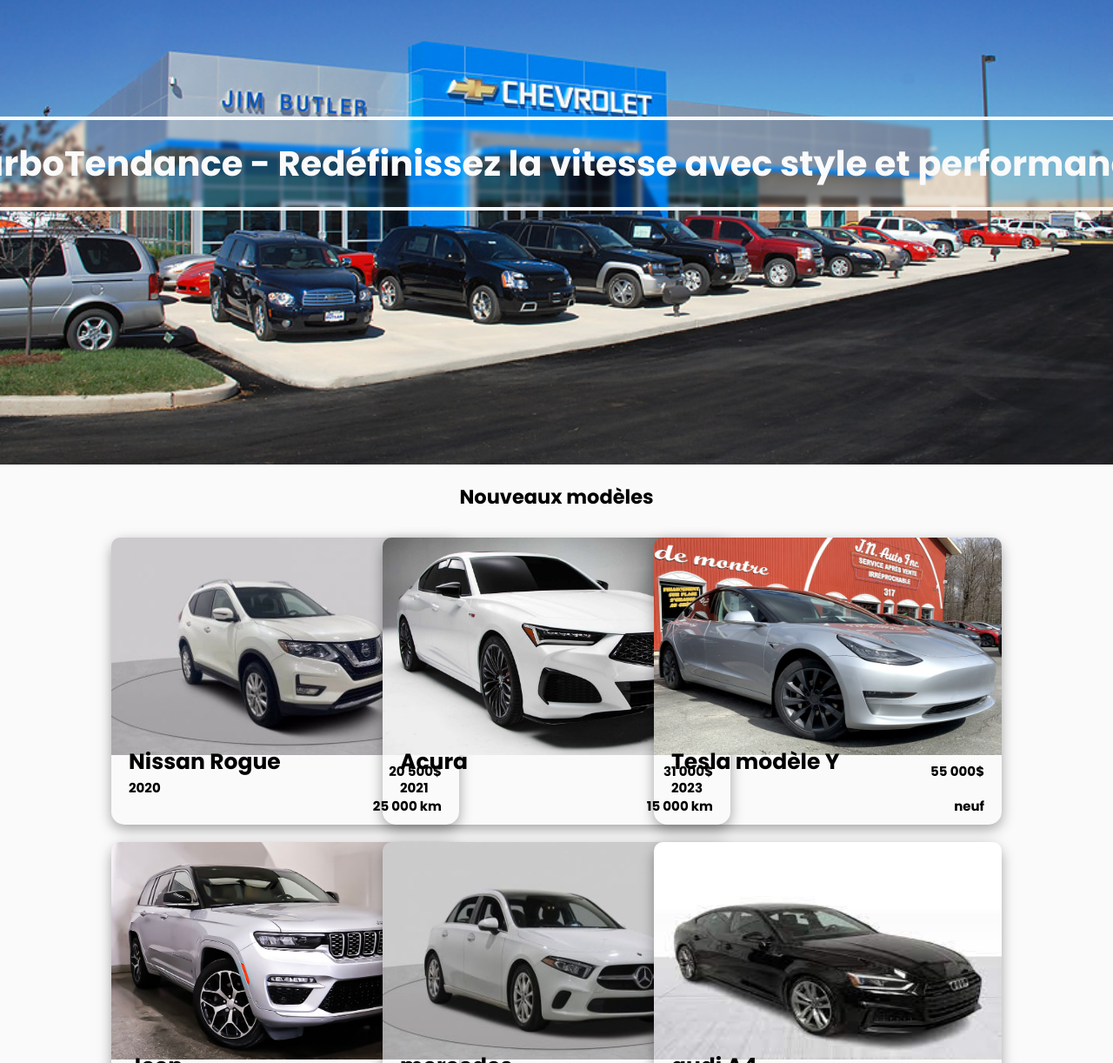
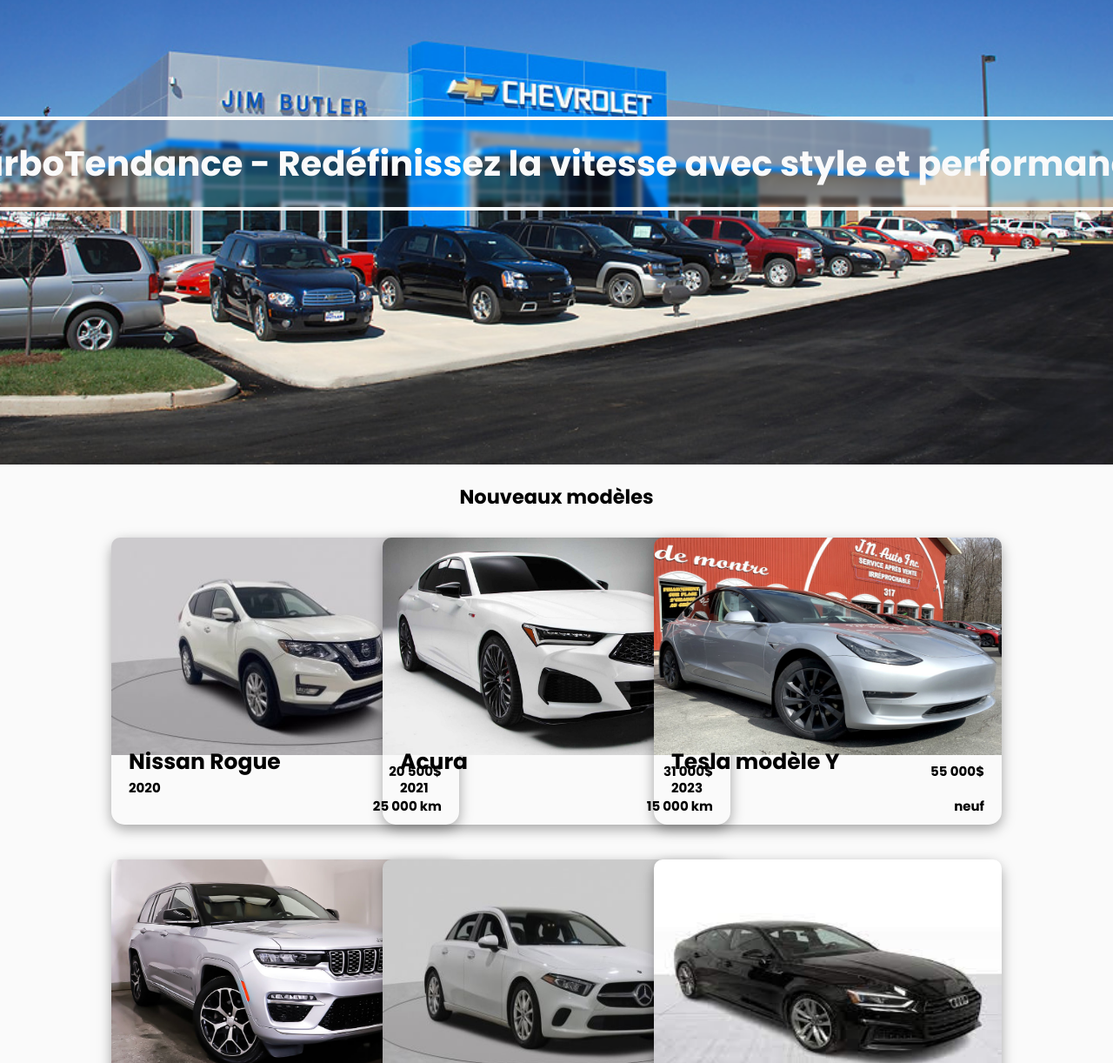
Before and after one commit to nathlb/Website01-TurboTendance, a plain HTML site: page index.html in a window 1280 px wide. Shown: the part 66-1288 px from the top of the page at 87% size. Drawn offline with Linux system fonts and the light colour scheme; a script that the page names is missing.

Commit message:
Update style.css

```diff
--- a/style.css
+++ b/style.css
@@ -107,7 +107,7 @@
     padding: 10px;
 }
 .range{
-    height: 330px;
+    height: 350px;
     padding-top: 20px;
 }
 
@@ -132,6 +132,7 @@
     box-shadow: rgba(0, 0, 0, 0.35) 0px 5px 15px;
     cursor: pointer;
     height: 330px;
+    width: 400px;
 }
 
 .v:hover{
```
